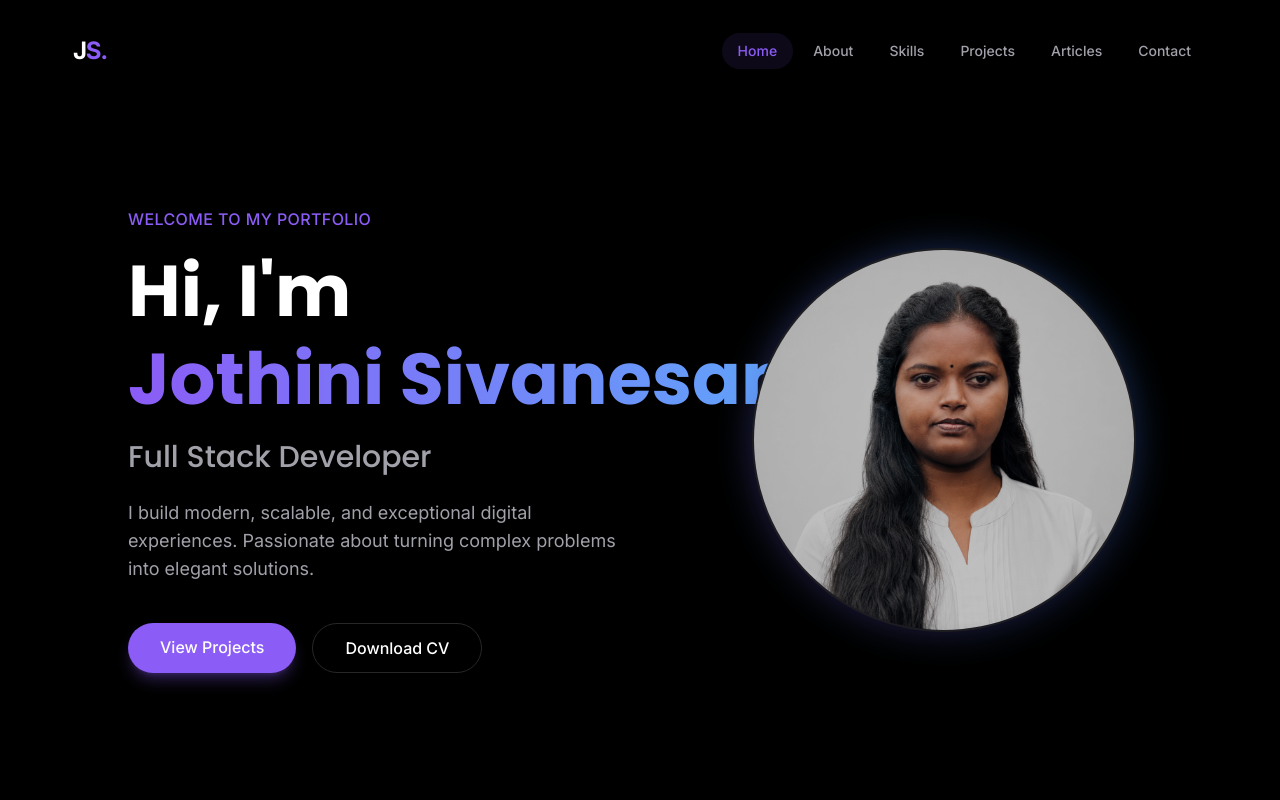
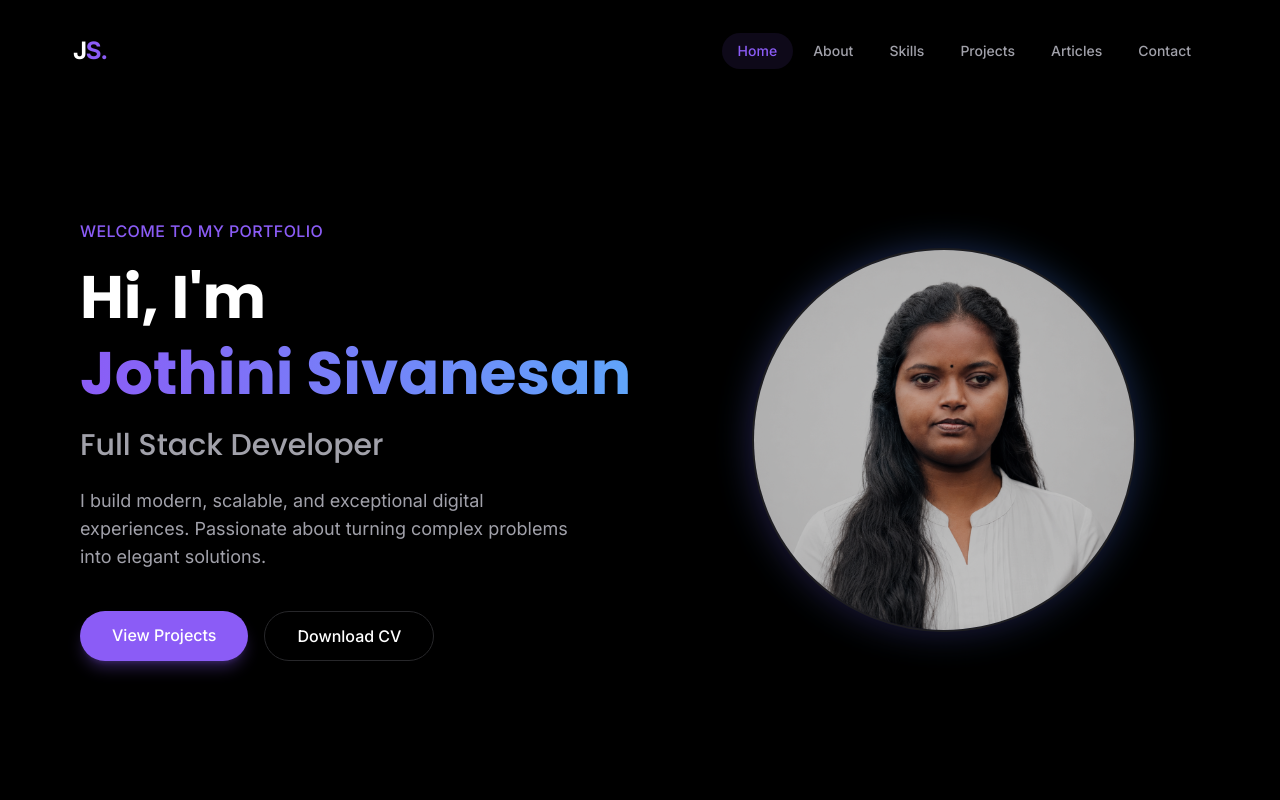
Before and after one commit to Jothini231/portfolio, a React (Vite) app: page / in a window 1280 px wide. Shown: the top 800 px of the page. Built offline with nearby package versions, Linux system fonts and the light colour scheme.

Commit message:
updated ui

```diff
--- a/src/sections/Hero.jsx
+++ b/src/sections/Hero.jsx
@@ -19,7 +19,7 @@ const Hero = () => {
           initial={{ opacity: 0, y: 50 }}
           animate={{ opacity: 1, y: 0 }}
           transition={{ duration: 0.8 }}
-          className="space-y-6 md:ml-8 lg:ml-20"
+          className="space-y-6 md:ml-4 lg:ml-8 lg:pr-8"
         >
           <motion.p
             initial={{ opacity: 0 }}
@@ -33,11 +33,11 @@ const Hero = () => {
             initial={{ opacity: 0, y: 20 }}
             animate={{ opacity: 1, y: 0 }}
             transition={{ delay: 0.3 }}
-            className="text-5xl md:text-6xl lg:text-7xl font-bold font-poppins text-primaryText leading-tight"
+            className="text-4xl sm:text-5xl md:text-5xl lg:text-5xl xl:text-6xl font-bold font-poppins text-primaryText leading-tight"
           >
            Hi, I'm
 <br />
-<span className="whitespace-nowrap inline-block pt-4  text-transparent bg-clip-text bg-gradient-to-r from-accent to-blue-400">
+<span className="whitespace-nowrap inline-block pt-4 text-transparent bg-clip-text bg-gradient-to-r from-accent to-blue-400">
   Jothini Sivanesan
 </span>
           </motion.h1>
```
